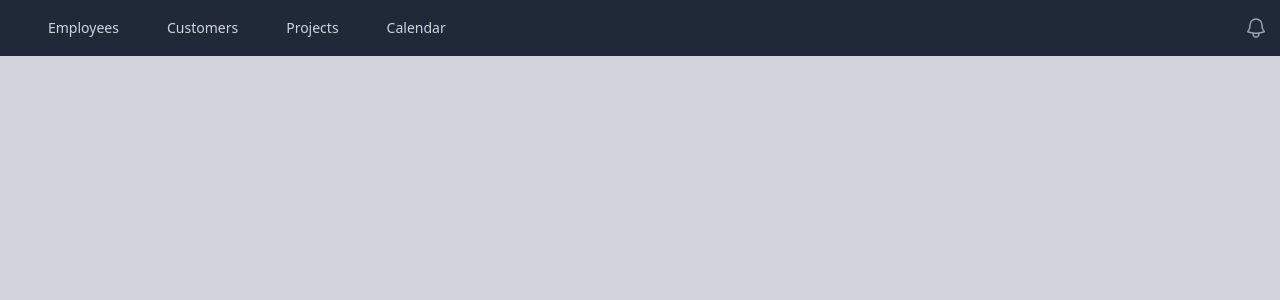
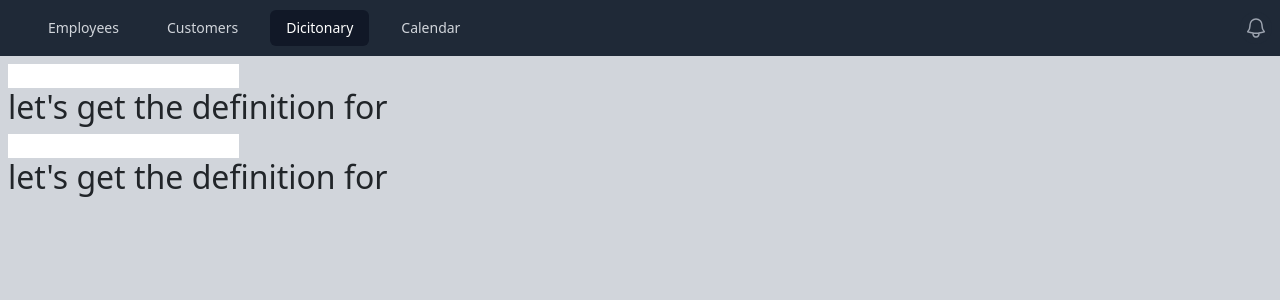
Before and after one commit to JoaoG14/react-course, a React (Create React App) app: page /dictionary in a window 1280 px wide. Shown: the top 300 px of the page. Built offline with nearby package versions, Linux system fonts and the light colour scheme.

Commit message:
useEffect

```diff
--- a/src/App.js
+++ b/src/App.js
@@ -8,6 +8,7 @@
 import Employees from "./pages/Employees";
 import { BrowserRouter, Routes, Route } from "react-router-dom";
 import Customers from "./pages/Customers";
+import Dictionary from "./components/Dictionary";
 
 function App() {
   return (
@@ -15,6 +16,7 @@
       <Header>
         <Routes>
           <Route path="/employees" element={<Employees />} />
+          <Route path="/dictionary" element={<Dictionary />} />
           <Route path="/customers" element={<Customers />} />
         </Routes>
       </Header>
--- /dev/null
+++ b/src/components/Dictionary.js
@@ -0,0 +1,37 @@
+import { useState, useEffect } from "react";
+export default function Dictionary() {
+  const [word, setWord] = useState("");
+  const [word2, setWord2] = useState("");
+
+  useEffect(() => {
+    console.log("State Updated ", word);
+  }, [word]); // limit what state useEffect cares about --> dependency array
+
+  useEffect(() => {
+    console.log("State Updated ", word2);
+  }, [word2]);
+
+  // no dependency array --> update for any state chage
+  // empty dependency array --> execute once
+  // passing in data --> only execute when those state variables are changed
+
+
+  return (
+    <>
+      <input
+        type="text"
+        onChange={(e) => {
+          setWord(e.target.value);
+        }}
+      />
+      <h2>let's get the definition for {word}</h2>
+      <input
+        type="text"
+        onChange={(e) => {
+          setWord2(e.target.value);
+        }}
+      />
+      <h2>let's get the definition for {word2}</h2>
+    </>
+  );
+}
--- a/src/components/Header.js
+++ b/src/components/Header.js
@@ -6,7 +6,7 @@
 const navigation = [
   { name: "Employees", href: "/employees" },
   { name: "Customers", href: "/customers" },
-  { name: "Projects", href: "/other" },
+  { name: "Dicitonary", href: "/dictionary" },
   { name: "Calendar", href: "/other2" },
 ];
 
@@ -90,13 +90,13 @@
                 ))}
               </div>
             </Disclosure.Panel>
-
-
           </>
         )}
       </Disclosure>
       <div className="bg-gray-300">
-          <div className=" min-h-screen p-2 max-w-7xl mx-auto">{props.children}</div>
+        <div className=" min-h-screen p-2 max-w-7xl mx-auto">
+          {props.children}
+        </div>
       </div>
     </>
   );
```
Lines whose indentation alone changed are shown as unchanged.
